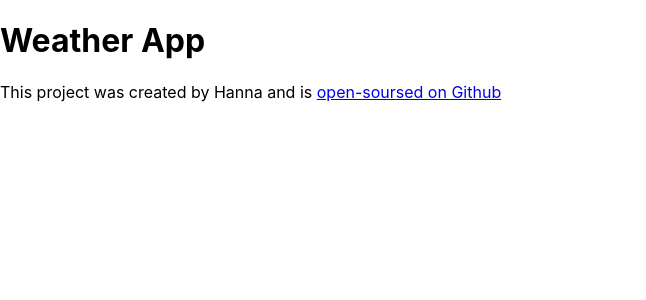
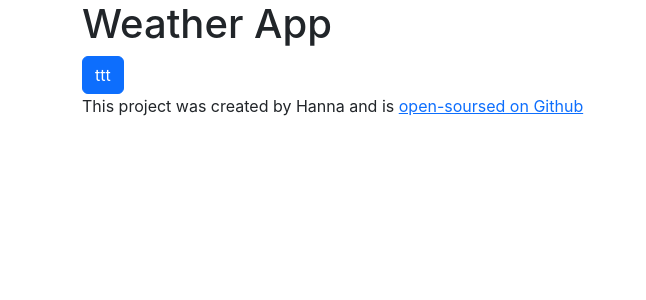
Before and after one commit to UAHanna/react-weather-app, a React (Create React App) app: page / in a window 1280 px wide. Shown: the top 300 px of the page, without its empty margins (0-646 px from the left). Built offline with nearby package versions, Linux system fonts and the light colour scheme.

Commit message:
add boostrap

```diff
--- a/public/index.html
+++ b/public/index.html
@@ -10,13 +10,16 @@
 
 
   <link rel="manifest" href="%PUBLIC_URL%/manifest.json" />
-
+  <link href="https://cdn.jsdelivr.net/npm/bootstrap@5.3.0-alpha1/dist/css/bootstrap.min.css" rel="stylesheet"
+    integrity="sha384-GLhlTQ8iRABdZLl6O3oVMWSktQOp6b7In1Zl3/Jr59b6EGGoI1aFkw7cmDA6j6gD" crossorigin="anonymous">
   <title>React Weather App</title>
 </head>
 
 <body>
   <noscript>You need to enable JavaScript to run this app.</noscript>
-  <div id="root"></div>
+  <div class="container">
+    <div id="root"></div>
+  </div>
 </body>
 
 </html>
--- a/src/App.js
+++ b/src/App.js
@@ -5,6 +5,7 @@
   return (
     <div className="App">
       <h1>Weather App</h1>
+      <button className="btn btn-primary">ttt</button>
       <footer>
         {" "}
         This project was created by Hanna and is{" "}
```
